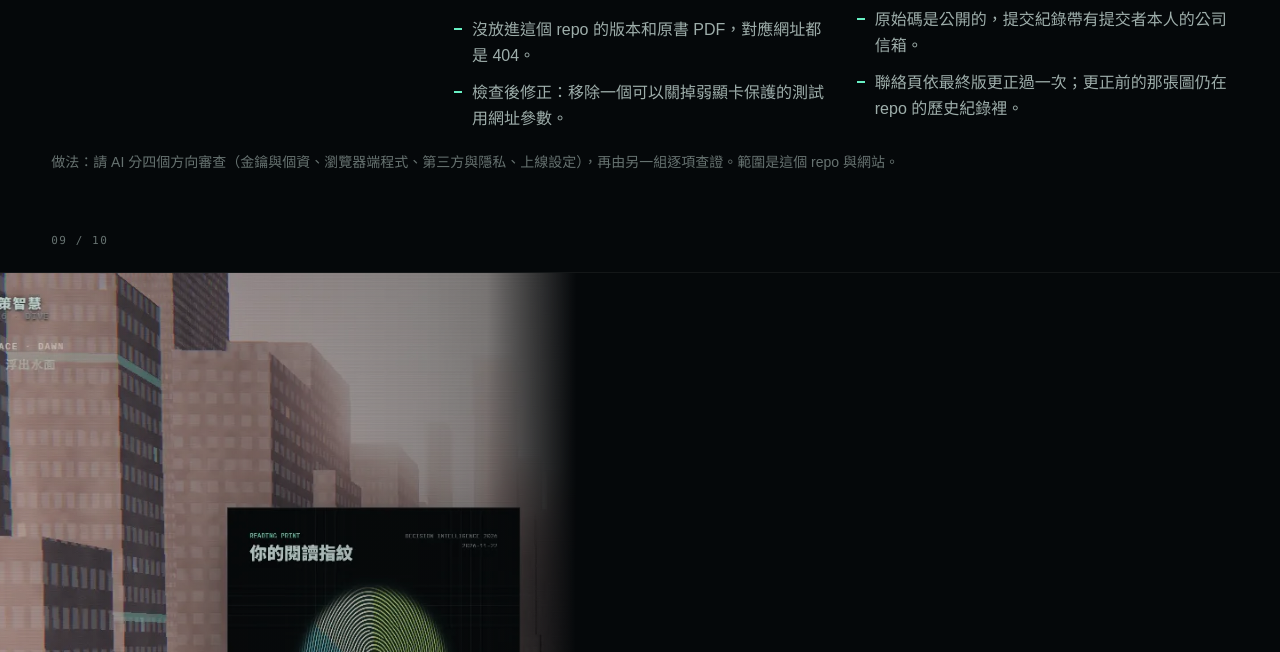
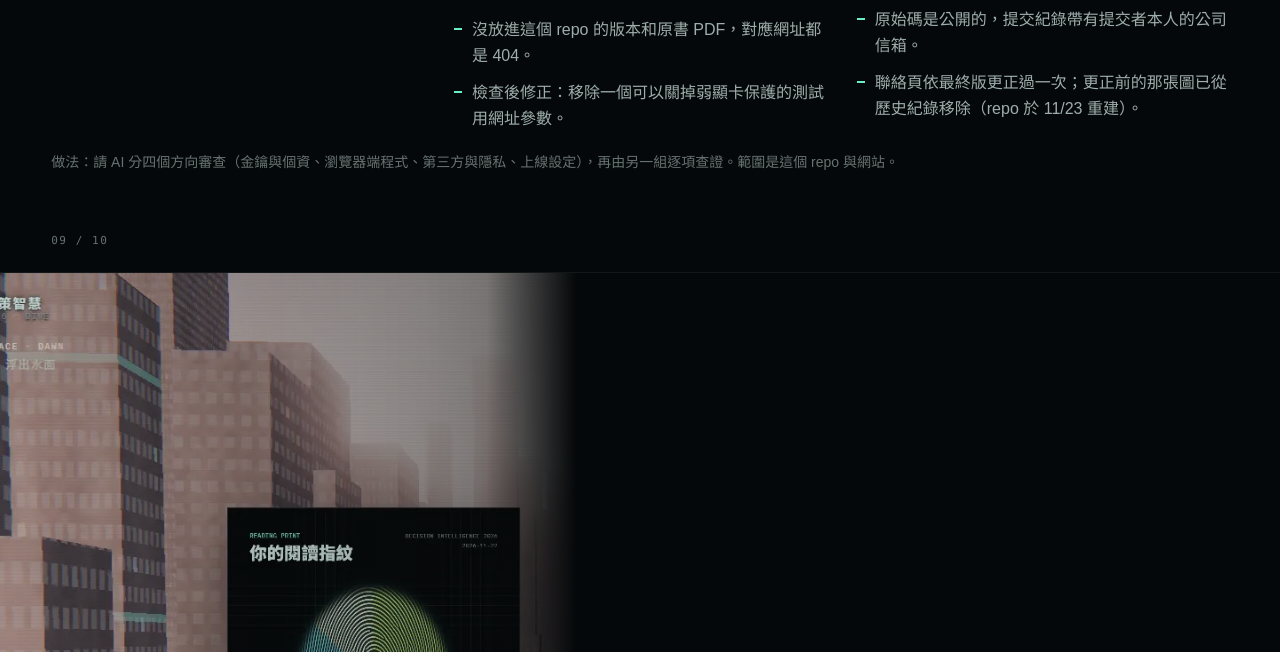
Before and after one commit to bass-ccc/decision-intelligence-2026, a plain HTML site: page dive-intro/index.html in a window 1280 px wide. Shown: the part 6927-7579 px from the top of the page. Drawn offline with Linux system fonts and the light colour scheme.

Commit message:
Introduction: the earlier picture of page 196 is out of the history
The repository was deleted and created again on 2026-11-23 from a copy of
its history. In that copy:
- the two earlier pictures of page 196 (the contact directory as it stood
  in the print-ready file) are taken out of the eight commits that held
  them;
- in the page atlas (assets/img/atlas.jpg, 196 thumbnails) the cell of
  page 196 is made again from the final page, in every commit;
- one commit message loses a clause.
The trees, messages, authors and dates of the commits are otherwise as
they were. Slide 9 of the introduction now says so.

Co-Authored-By: Claude Fable 5.2 <noreply@anthropic.com>

```diff
--- a/dive-intro/index.html
+++ b/dive-intro/index.html
@@ -240,7 +240,7 @@
               <li>three.js 從 jsDelivr 載入（固定 0.170.0 版），沒有完整性檢查；連不上時作品無法啟動。字型來自 Google Fonts。這兩家會看到訪客的 IP。</li>
               <li>DIVE 沒有設 CSP；GitHub Pages 不能自訂回應標頭，網站可以被嵌入。沒有登入、沒有可被冒用的操作，影響有限。</li>
               <li>原始碼是公開的，提交紀錄帶有提交者本人的公司信箱。</li>
-              <li>聯絡頁依最終版更正過一次；更正前的那張圖仍在 repo 的歷史紀錄裡。</li>
+              <li>聯絡頁依最終版更正過一次；更正前的那張圖已從歷史紀錄移除（repo 於 11/23 重建）。</li>
             </ul>
           </div>
         </div>
```
